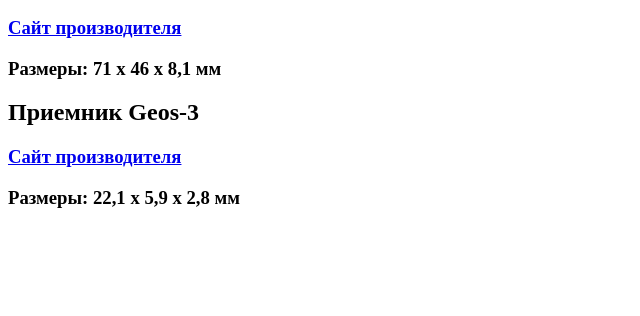
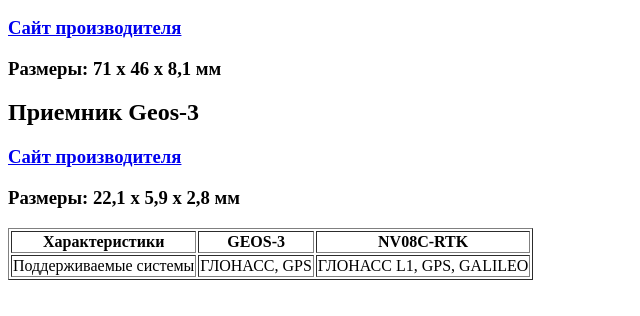
Before and after one commit to tanyadaviduk/tanyadaviduk.github.io, a plain HTML site: page index.html in a window 1280 px wide. Shown: the part 110-426 px from the top of the page, without its empty margins (0-640 px from the left). Drawn offline with Linux system fonts and the light colour scheme.

Commit message:
Update index.html

```diff
--- a/index.html
+++ b/index.html
@@ -11,5 +11,17 @@
 <h2>Приемник Geos-3</h2>
 <h3><a href="http://geostar-navi.com/ru/index-ru/"> Сайт производителя </a></h3>
 <h3>Размеры: 22,1 х 5,9 x 2,8 мм</h3>
+
+<table border="1">
+<tr>
+<th>Характеристики</th>
+<th>GEOS-3</th>
+<th>NV08C-RTK</th>
+</tr>
+<tr>
+<td>Поддерживаемые системы</td>
+<td>ГЛОНАСС, GPS</td>
+<td>ГЛОНАСС L1, GPS, GALILEO </td>
+</tr>
 </body>
 </html>
```
